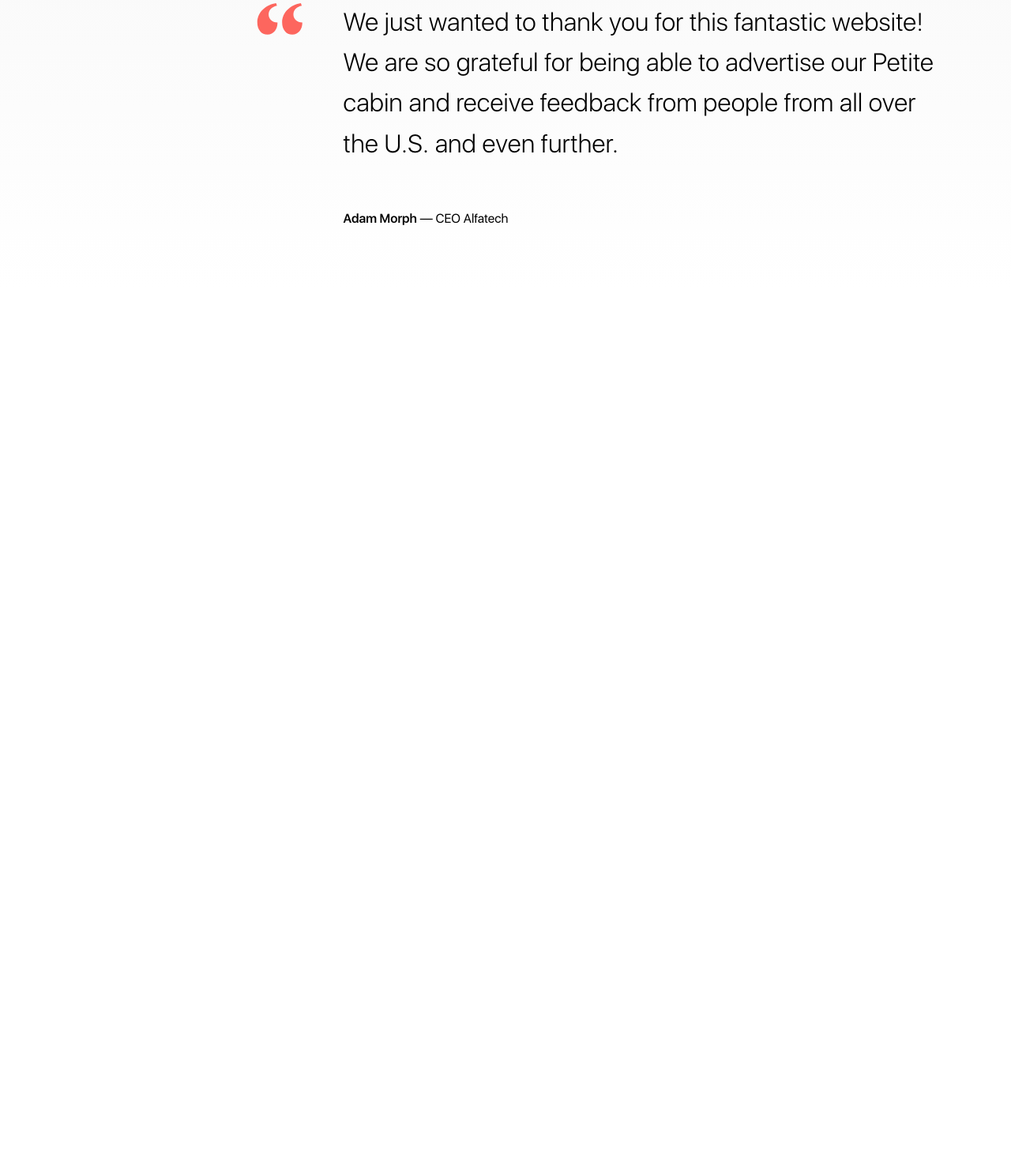
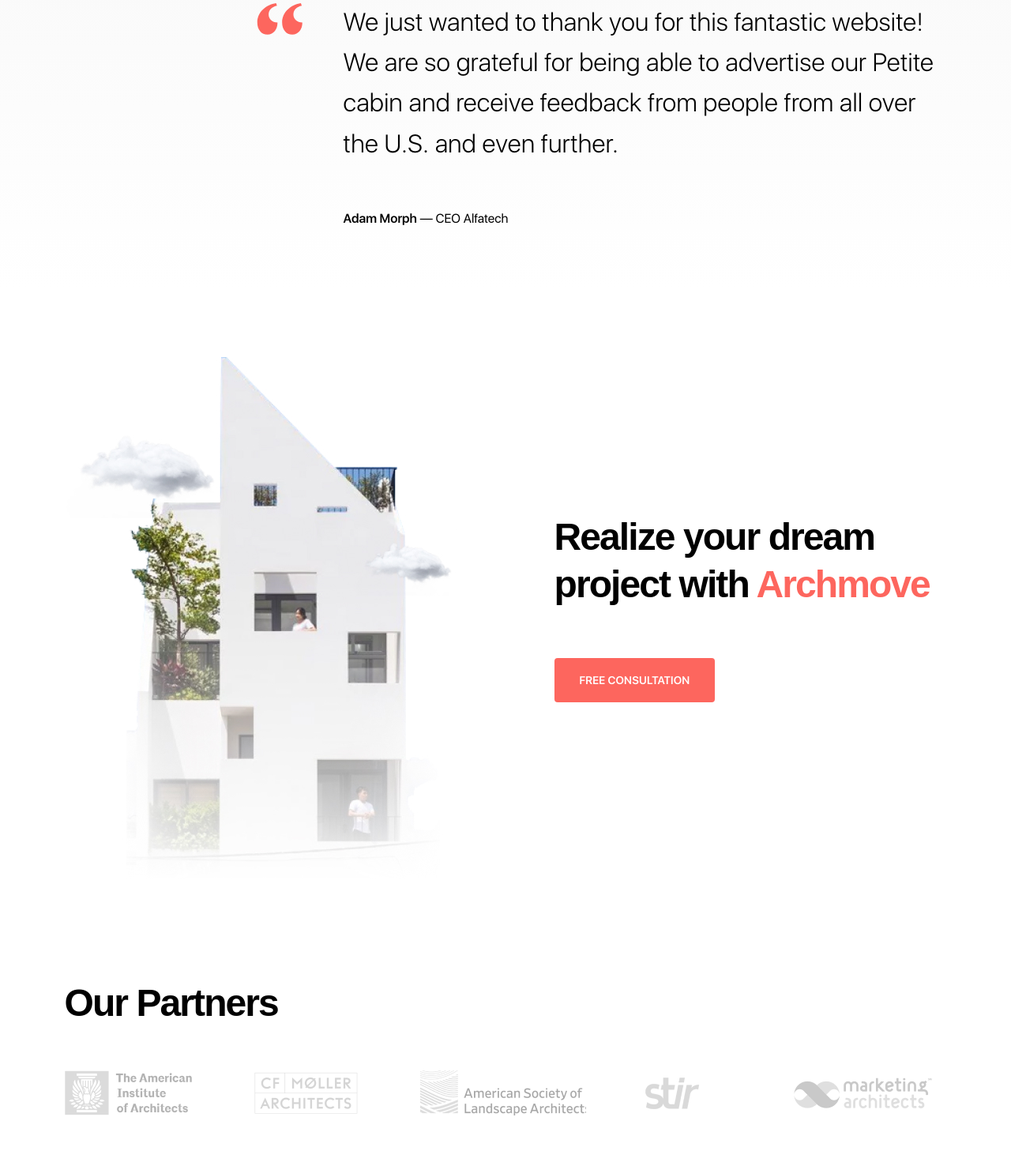
Before and after one commit to gbertl/archmove, a plain HTML site: page index.html in a window 1280 px wide. Shown: the part 2806-4282 px from the top of the page at 79% size. Before the commit the page ends 3170 px from the top, so only its background shows below. Drawn offline with Linux system fonts and the light colour scheme; some icons are missing; a web font is replaced by a local one.

Commit message:
done partners section

```diff
--- a/index.html
+++ b/index.html
@@ -228,6 +228,33 @@
       </div>
     </section>
 
+    <section class="py-64">
+      <div class="container flex cta__container items-center">
+        <img src="img/cta.jpg" alt="" />
+        <div>
+          <h2 class="cta__heading">
+            Realize your dream project with
+            <span class="text-primary">Archmove</span>
+          </h2>
+          <button class="btn btn-primary">FREE CONSULTATION</button>
+        </div>
+      </div>
+    </section>
+
+    <section class="py-64">
+      <div class="container">
+        <h2 class="partners__heading">Our Partners</h2>
+
+        <ul class="flex partners__brands">
+          <li><img src="img/partners/logo-1.png" alt="" /></li>
+          <li><img src="img/partners/logo-2.png" alt="" /></li>
+          <li><img src="img/partners/logo-3.png" alt="" /></li>
+          <li><img src="img/partners/logo-4.png" alt="" /></li>
+          <li><img src="img/partners/logo-5.png" alt="" /></li>
+        </ul>
+      </div>
+    </section>
+
     <script src="https://code.iconify.design/1/1.0.7/iconify.min.js"></script>
     <script src="js/main.js"></script>
   </body>
--- /dev/null
+++ b/scss/components/_cta.scss
@@ -0,0 +1,9 @@
+.cta {
+  &__container {
+    gap: 123px;
+  }
+
+  &__heading {
+    margin-bottom: 64px;
+  }
+}
--- /dev/null
+++ b/scss/components/_partners.scss
@@ -0,0 +1,10 @@
+.partners {
+  &__heading {
+    margin-bottom: 56px;
+  }
+
+  &__brands {
+    justify-content: space-between;
+    align-items: center;
+  }
+}
--- a/scss/style.scss
+++ b/scss/style.scss
@@ -7,3 +7,5 @@
 @import "components/rooms";
 @import "components/info";
 @import "components/testimonials";
+@import "components/cta";
+@import "components/partners";
```
Also changed, not shown: css/style.css, img/cta.jpg (added), img/partners/logo-1.png (added), img/partners/logo-2.png (added), img/partners/logo-3.png (added), img/partners/logo-4.png (added), img/partners/logo-5.png (added).
